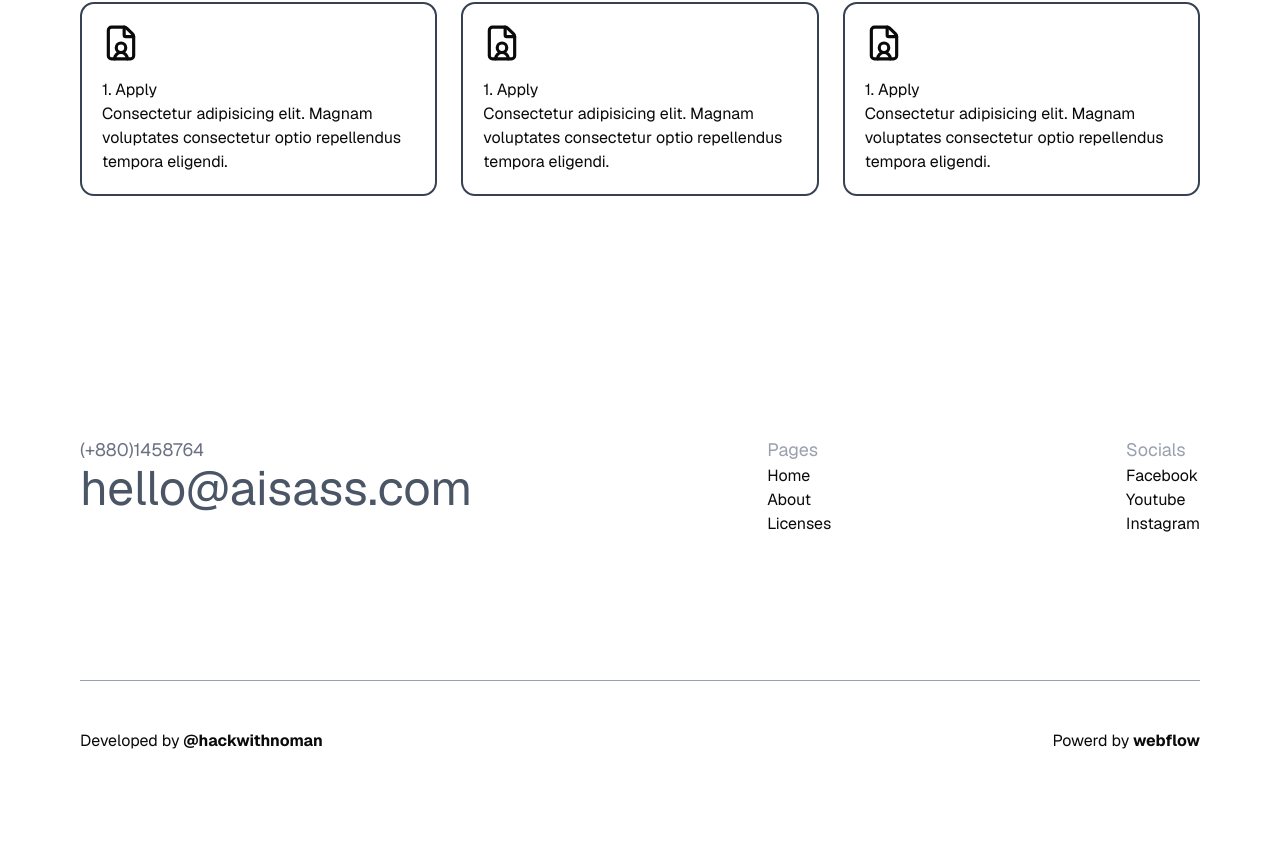
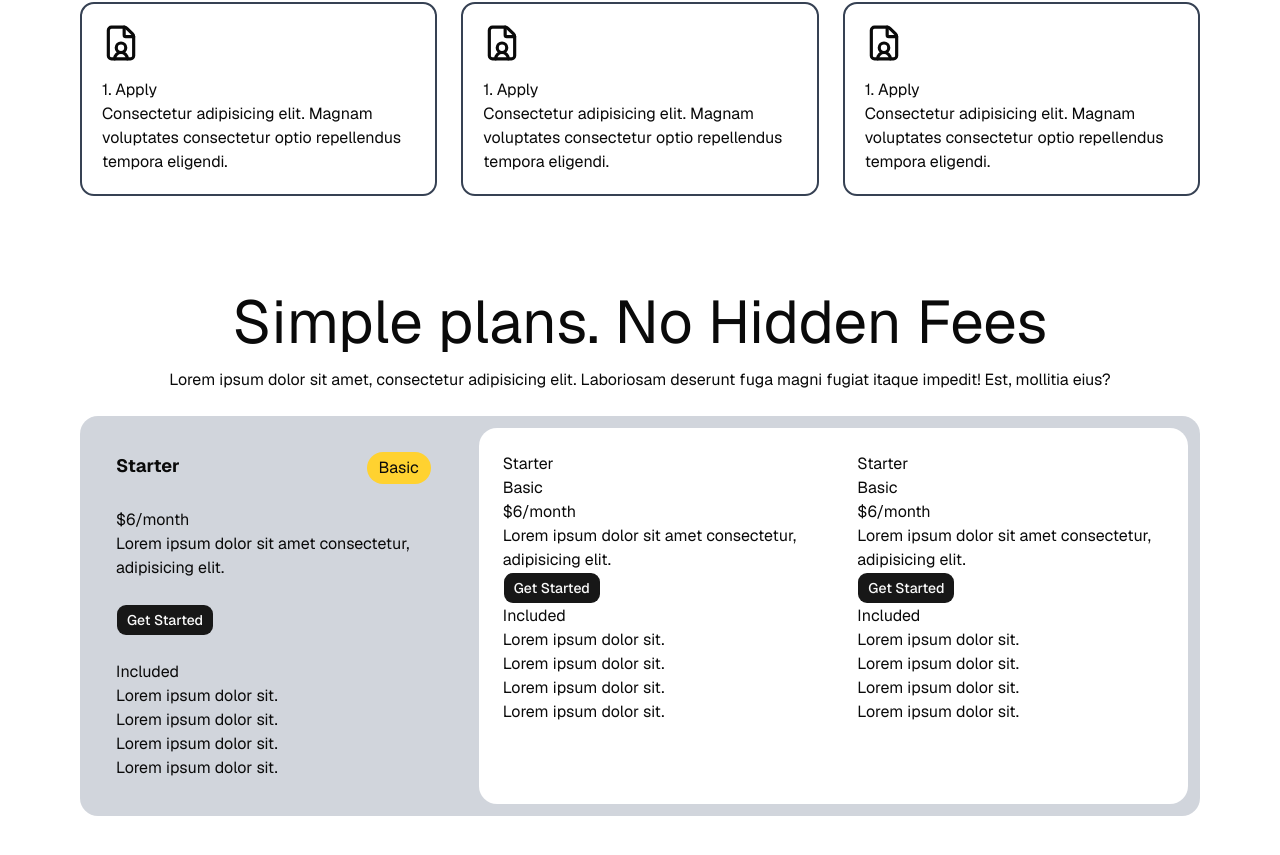
Before and after one commit to HackWithNoman/shadcn-aceternity, a Next.js app: page / in a window 1280 px wide. Shown: the part 1765-2620 px from the top of the page. Before the commit the page ends 2566 px from the top, so only its background shows below. Built offline with nearby package versions, Linux system fonts and the light colour scheme.

Commit message:
added pricing

```diff
--- a/app/page.tsx
+++ b/app/page.tsx
@@ -2,6 +2,7 @@ import Features from "@/components/home/features/Index"
 import Footer from "@/components/home/footer/Index"
 import Hero from "@/components/home/hero/Heor"
 import HowItWorks from "@/components/home/howItWorks/Index"
+import Pricing from "@/components/home/pricing/Index"
 import SocialProof from "@/components/home/socialProof/Index"
 
 function Home() {
@@ -11,6 +12,7 @@ function Home() {
       <SocialProof />
       <Features />
       <HowItWorks />
+      <Pricing />
       <Footer />
     </section>
   )
--- /dev/null
+++ b/components/home/pricing/Index.tsx
@@ -0,0 +1,96 @@
+import { Button } from "@/components/ui/button"
+import Link from "next/link"
+
+function Pricing() {
+  return (
+    <section className="mt-24">
+      <h2 className="mb-4 text-center text-6xl">
+        Simple plans. No Hidden Fees
+      </h2>
+      <p className="text-center">
+        Lorem ipsum dolor sit amet, consectetur adipisicing elit. Laboriosam
+        deserunt fuga magni fugiat itaque impedit! Est, mollitia eius?
+      </p>
+      <div className="mt-6 flex flex-col gap-6 rounded-2xl bg-gray-300 p-3 md:flex-row">
+        <div className="flex flex-col gap-6 p-6">
+          <div className="flex justify-between">
+            <h2 className="text-lg font-bold">Starter</h2>
+            <p className="rounded-full bg-amber-300 px-3 py-1">Basic</p>
+          </div>
+          <div>
+            <p>$6/month</p>
+            <p>Lorem ipsum dolor sit amet consectetur, adipisicing elit.</p>
+          </div>
+
+          <div>
+            <Button asChild>
+              <Link href={"/"}>Get Started</Link>
+            </Button>
+          </div>
+
+          <div>
+            <p>Included</p>
+            <ul>
+              <li>Lorem ipsum dolor sit.</li>
+              <li>Lorem ipsum dolor sit.</li>
+              <li>Lorem ipsum dolor sit.</li>
+              <li>Lorem ipsum dolor sit.</li>
+            </ul>
+          </div>
+        </div>
+        <div className="flex flex-col gap-6 rounded-2xl bg-white p-3 md:flex-row">
+          <div className="p-3">
+            <div>
+              <h2>Starter</h2>
+              <p>Basic</p>
+            </div>
+            <div>
+              <p>$6/month</p>
+              <p>Lorem ipsum dolor sit amet consectetur, adipisicing elit.</p>
+            </div>
+
+            <Button asChild>
+              <Link href={"/"}>Get Started</Link>
+            </Button>
+
+            <div>
+              <p>Included</p>
+              <ul>
+                <li>Lorem ipsum dolor sit.</li>
+                <li>Lorem ipsum dolor sit.</li>
+                <li>Lorem ipsum dolor sit.</li>
+                <li>Lorem ipsum dolor sit.</li>
+              </ul>
+            </div>
+          </div>
+          <div className="p-3">
+            <div>
+              <h2>Starter</h2>
+              <p>Basic</p>
+            </div>
+            <div>
+              <p>$6/month</p>
+              <p>Lorem ipsum dolor sit amet consectetur, adipisicing elit.</p>
+            </div>
+
+            <Button asChild>
+              <Link href={"/"}>Get Started</Link>
+            </Button>
+
+            <div>
+              <p>Included</p>
+              <ul>
+                <li>Lorem ipsum dolor sit.</li>
+                <li>Lorem ipsum dolor sit.</li>
+                <li>Lorem ipsum dolor sit.</li>
+                <li>Lorem ipsum dolor sit.</li>
+              </ul>
+            </div>
+          </div>
+        </div>
+      </div>
+    </section>
+  )
+}
+
+export default Pricing
```
